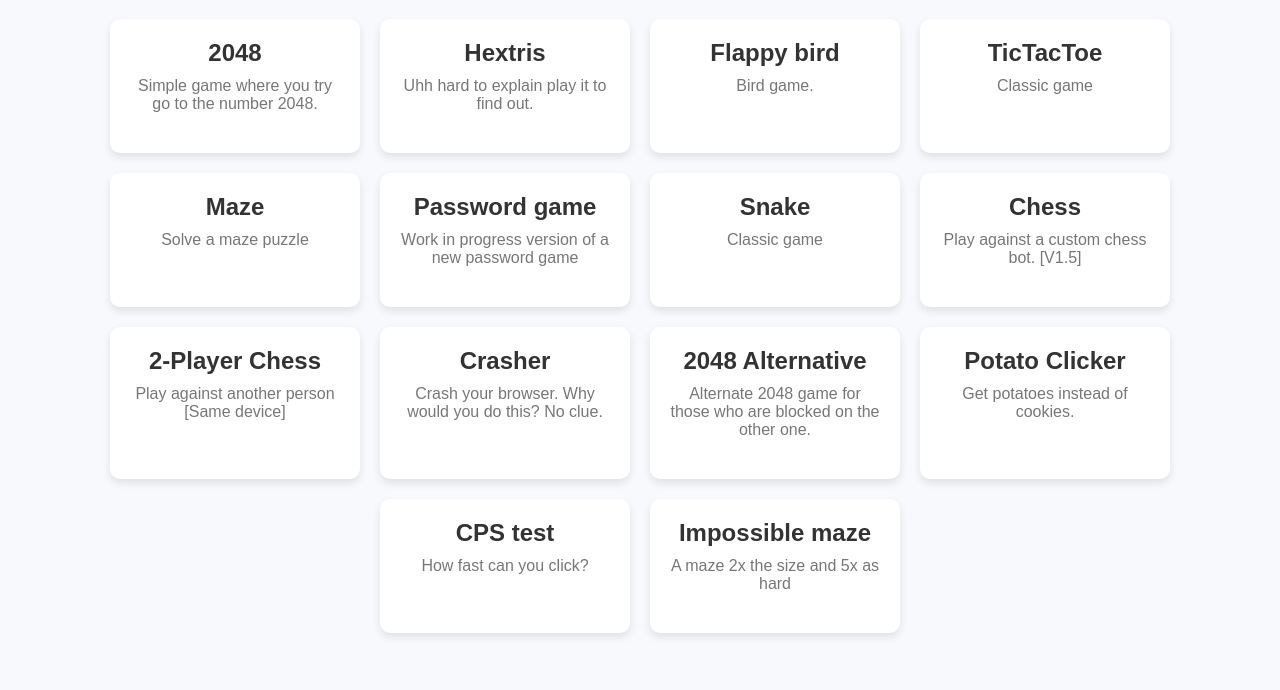
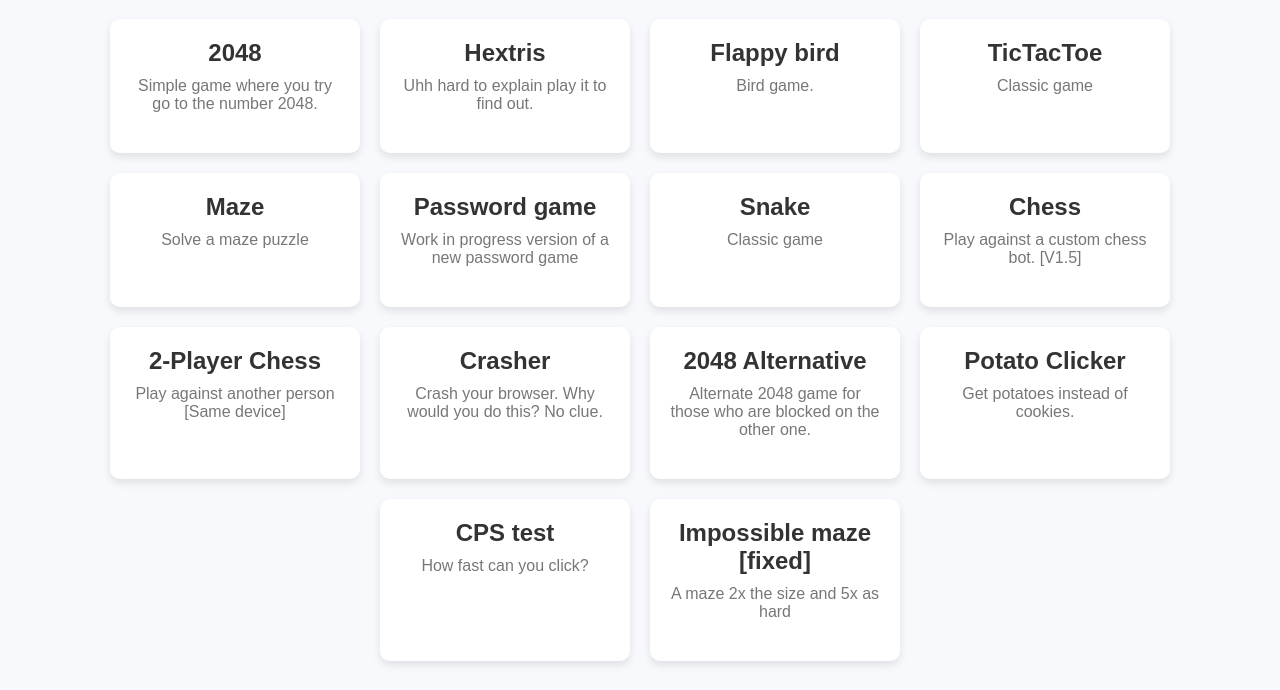
Before and after one commit to Rebypass/JustSchoolWork, a plain HTML site: page Games.html in a window 1280 px wide. Shown: the part 106-796 px from the top of the page. Drawn offline with Linux system fonts and the light colour scheme.

Commit message:
Update Games.html

```diff
--- a/Games.html
+++ b/Games.html
@@ -173,8 +173,8 @@
             <h3>CPS test</h3>
             <p>How fast can you click?</p>
         </a>
-        <a href="Games/mazeV2/index.html" class="game-item">
-            <h3>Impossible maze</h3>
+        <a href="Games/mazeV2/maze.html" class="game-item">
+            <h3>Impossible maze [fixed]</h3>
             <p>A maze 2x the size and 5x as hard</p>
         </a>
     </div>
```
